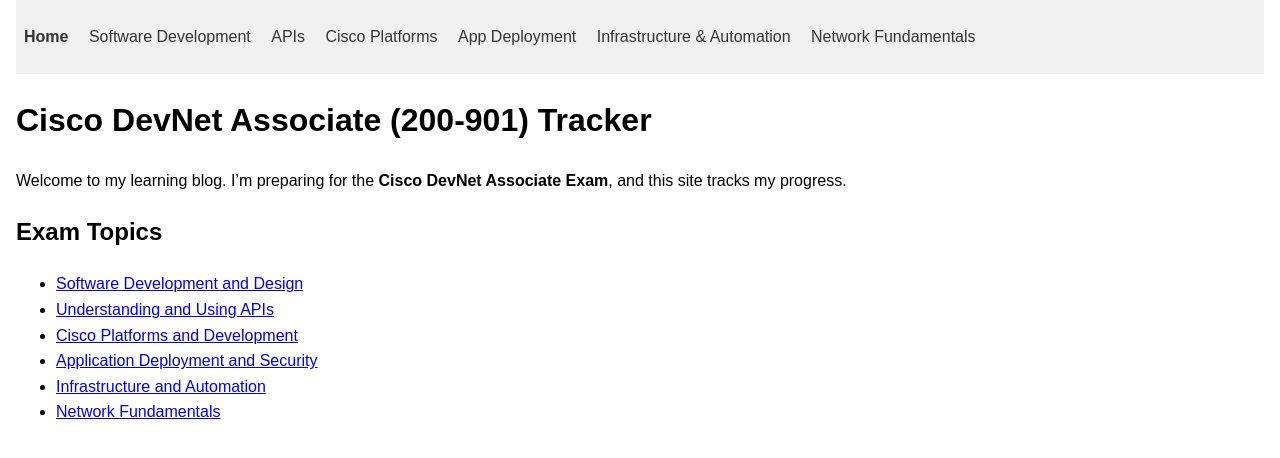
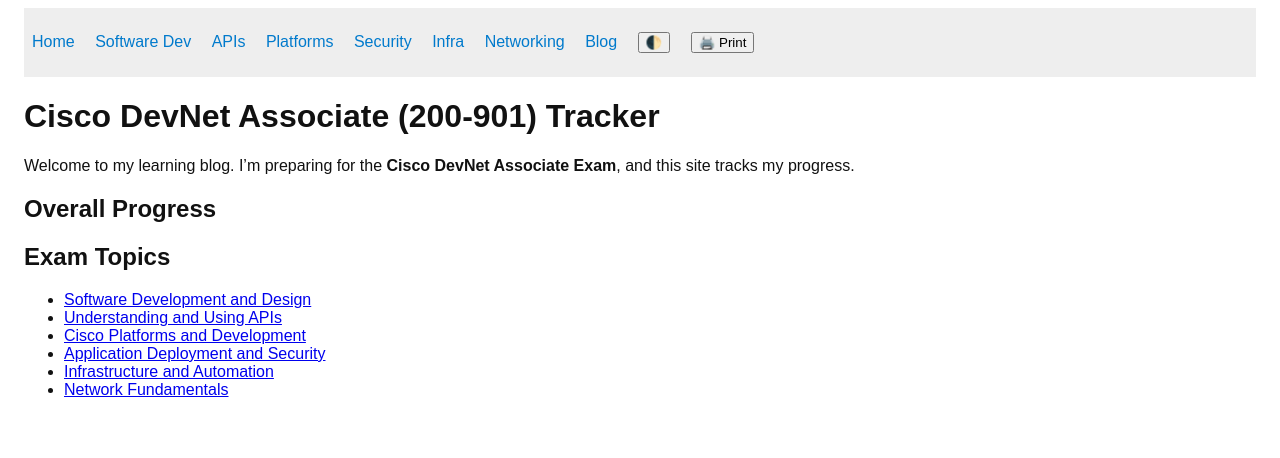
Before and after one commit to debugip/devnet-tracker, a Jekyll site: the page built from index.md, in a window 1280 px wide. Shown: the top 458 px of the page. Built offline with Jekyll 4.4.1, drawn with Linux system fonts in a browser that asks for light colours.

Commit message:
Add files via upload

```diff
--- a/_layouts/default.html
+++ b/_layouts/default.html
@@ -1,44 +1,47 @@
 <!DOCTYPE html>
 <html lang="en">
 <head>
-  <meta charset="UTF-8">
-  <meta name="viewport" content="width=device-width, initial-scale=1.0">
+  <meta charset="UTF-8" />
   <title>{{ page.title }}</title>
-  <link rel="stylesheet" href="/devnet-tracker/assets/style.css">
+  <meta name="viewport" content="width=device-width, initial-scale=1.0" />
+  <link rel="stylesheet" href="/devnet-tracker/assets/style.css" />
 </head>
 <body>
   <nav>
     <ul>
       <li><a href="/devnet-tracker/">Home</a></li>
-      <li><a href="/devnet-tracker/topics/1-software-development-and-design/">Software Development</a></li>
+      <li><a href="/devnet-tracker/topics/1-software-development-and-design/">Software Dev</a></li>
       <li><a href="/devnet-tracker/topics/2-understanding-and-using-apis/">APIs</a></li>
-      <li><a href="/devnet-tracker/topics/3-cisco-platforms-and-development/">Cisco Platforms</a></li>
-      <li><a href="/devnet-tracker/topics/4-application-deployment-and-security/">App Deployment</a></li>
-      <li><a href="/devnet-tracker/topics/5-infrastructure-and-automation/">Infrastructure & Automation</a></li>
-      <li><a href="/devnet-tracker/topics/6-network-fundamentals/">Network Fundamentals</a></li>
+      <li><a href="/devnet-tracker/topics/3-cisco-platforms-and-development/">Platforms</a></li>
+      <li><a href="/devnet-tracker/topics/4-application-deployment-and-security/">Security</a></li>
+      <li><a href="/devnet-tracker/topics/5-infrastructure-and-automation/">Infra</a></li>
+      <li><a href="/devnet-tracker/topics/6-network-fundamentals/">Networking</a></li>
+      <li><a href="/devnet-tracker/blog/">Blog</a></li>
+      <li><button onclick="toggleDarkMode()">🌓</button></li>
+      <li><button onclick="window.print()">🖨️ Print</button></li>
     </ul>
   </nav>
-
   <main>
     {{ content }}
   </main>
+  <script>
+    const main = document.querySelector("main");
+    const checkboxes = main.querySelectorAll("input[type='checkbox']");
+    if (checkboxes.length > 0) {
+      const done = Array.from(checkboxes).filter(i => i.checked).length;
+      const pct = Math.round(done / checkboxes.length * 100);
+      const bar = document.createElement("div");
+      bar.innerHTML = `<p>Progress: ${pct}%</p><div style='background:#ddd;height:10px'><div style='background:#2ecc71;height:10px;width:${pct}%'></div></div>`;
+      main.prepend(bar);
+    }
 
-  <script>
-    const path = window.location.pathname;
-    document.querySelectorAll('nav a').forEach(link => {
-      if (link.getAttribute('href') === path) {
-        link.style.fontWeight = 'bold';
-      }
-    });
+    function toggleDarkMode() {
+      document.body.classList.toggle("dark");
+      localStorage.setItem("theme", document.body.classList.contains("dark") ? "dark" : "light");
+    }
 
-    const main = document.querySelector('main');
-    const checklistItems = main.querySelectorAll('input[type="checkbox"]');
-    if (checklistItems.length > 0) {
-      const completed = Array.from(checklistItems).filter(c => c.checked).length;
-      const percent = Math.round((completed / checklistItems.length) * 100);
-      const bar = document.createElement('div');
-      bar.innerHTML = `<p>Progress: ${percent}%</p><div style='background:#eee;width:100%;height:10px;border-radius:5px;'><div style='background:#2ecc71;width:${percent}%;height:10px;border-radius:5px;'></div></div>`;
-      main.prepend(bar);
+    if (localStorage.getItem("theme") === "dark") {
+      document.body.classList.add("dark");
     }
   </script>
 </body>
--- a/assets/style.css
+++ b/assets/style.css
@@ -1,12 +1,22 @@
 
+:root {
+  --bg: white;
+  --fg: #111;
+  --link: #007acc;
+}
+body.dark {
+  --bg: #1e1e1e;
+  --fg: #ddd;
+  --link: #4aa3ff;
+}
 body {
-  font-family: Arial, sans-serif;
-  margin: 0;
+  background: var(--bg);
+  color: var(--fg);
+  font-family: sans-serif;
   padding: 0 1rem;
-  line-height: 1.6;
 }
 nav {
-  background-color: #f0f0f0;
+  background: #eee;
   padding: 0.5rem;
 }
 nav ul {
@@ -18,9 +28,6 @@ nav li {
   margin-right: 1rem;
 }
 nav a {
+  color: var(--link);
   text-decoration: none;
-  color: #333;
 }
-main {
-  margin-top: 1rem;
-}
--- a/index.md
+++ b/index.md
@@ -7,6 +7,10 @@ title: DevNet 200-901 Learning Tracker
 
 Welcome to my learning blog. I'm preparing for the **Cisco DevNet Associate Exam**, and this site tracks my progress.
 
+## Overall Progress
+
+<div id="overall-progress-bar"></div>
+
 ## Exam Topics
 
 - [Software Development and Design](/devnet-tracker/topics/1-software-development-and-design/)
```
Also changed, not shown: _posts/2025-05-08-starting-devnet.md (added, +7 -0 lines).
